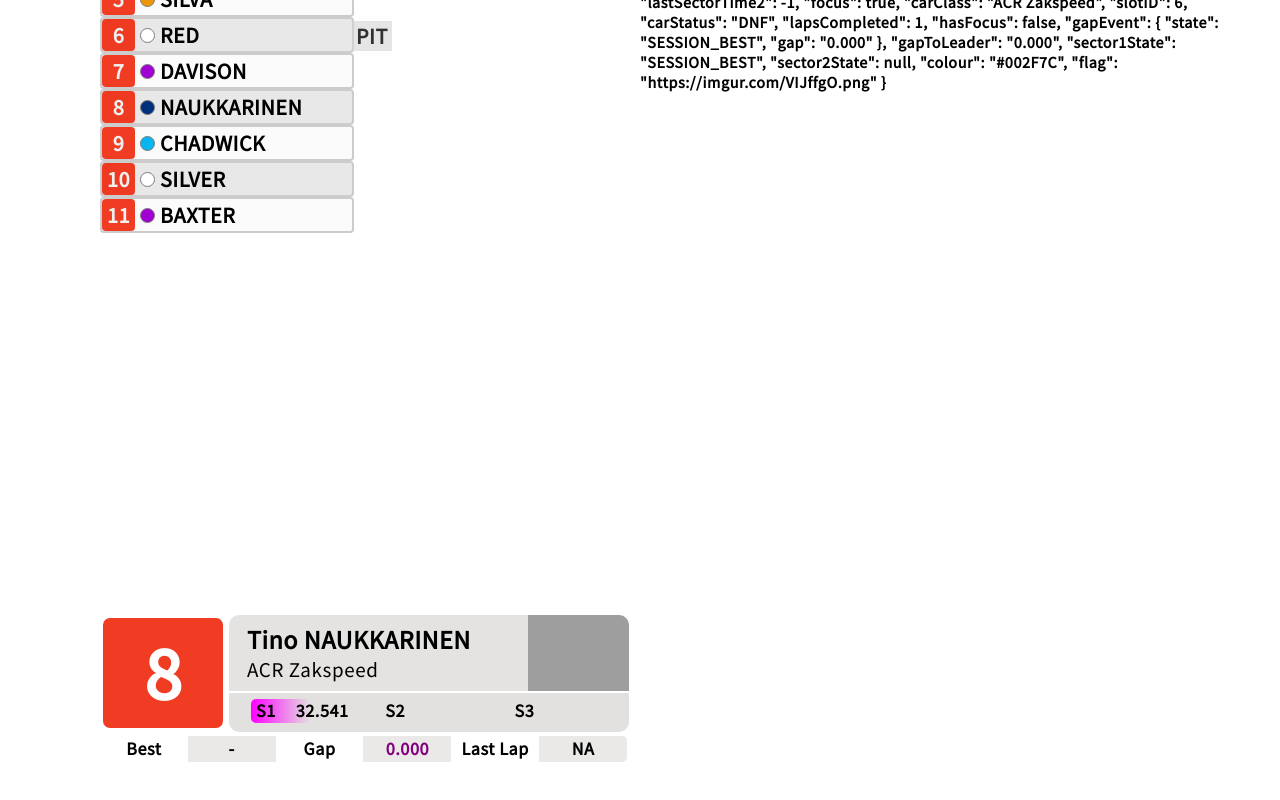
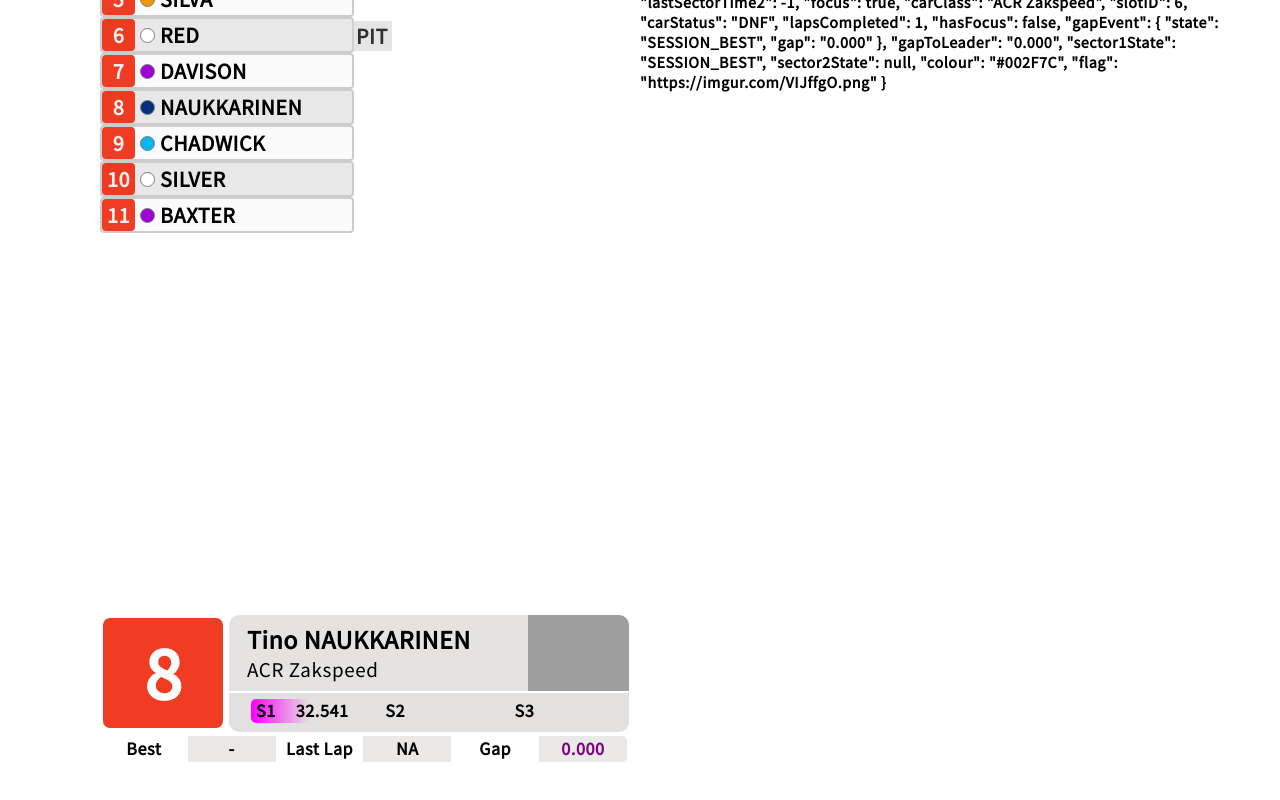
Before and after one commit to KChadwick96/rFactor-2-Overlay, an Angular app: page / in a window 1280 px wide. Shown: the part 268-1068 px from the top of the page. Built offline with nearby package versions, Linux system fonts and the light colour scheme; grey boxes are pictures that could not be loaded.

Commit message:
onboard race mode, support for warmup sessions

```diff
--- a/src/app/app.component.html
+++ b/src/app/app.component.html
@@ -1,6 +1,6 @@
 <banner [sessionData]="data?.session_info" [standings]="data?.standings"></banner>
 <tower [standings]="data?.standings" [raceSession]="data?.session_info?.session"></tower>
-<onboard [driver]="data?.focused_driver"></onboard>
+<onboard [driver]="data?.focused_driver" [raceSession]="data?.session_info?.session"></onboard>
 
 <!-- Testing -->
 <div style="position: absolute; right: 40px; top: 40px; background-color: white; font-size: 16px; max-width: 600px;">
--- a/src/app/components/banner/banner.component.ts
+++ b/src/app/components/banner/banner.component.ts
@@ -14,7 +14,7 @@ export class BannerComponent {
     set sessionData(data: any) {
         if (data == null) return;
 
-        if (data.session.includes('PRACTICE') || data.session.includes('QUALIFY')) {
+        if (data.session.includes('PRACTICE') || data.session.includes('QUALIFY') || data.session.includes('WARMUP')) {
             this._mode = 'TIME';
         } else {
             this._mode = 'LAP';
--- a/src/app/components/onboard/onboard.component.html
+++ b/src/app/components/onboard/onboard.component.html
@@ -13,8 +13,11 @@
                     <img src="{{ driver.flag }}">
                 </div>
             </div>
-            <div class="info__sectors">
-                <div class="sectors__row">
+
+            <div class="info__timing">
+
+                <!-- Sector info -->
+                <div class="row" *ngIf="_mode === 'FASTEST_GAP'">
                     <div class="sector" [ngClass]="_getSectorClass(driver, 1)">
                         <span class="sector__number">S1</span>
                         <span class="sector__time">
@@ -44,6 +47,18 @@
                         </span>
                     </div>
                 </div>
+
+                <!-- Position gap info -->
+                <div class="row" *ngIf="_mode === 'POSITION_GAP'">
+                    <div class="gap">
+                        <span class="gap__title">Ahead</span>
+                        <span class="gap__value" *ngIf="driver.position !== 1">{{ driver.timeBehindNext | toMinutes:true }}</span>
+                    </div>
+                    <div class="gap">
+                        <span class="gap__title">Behind</span>
+                        <span class="gap__value">-</span>
+                    </div>
+                </div>
             </div>
         </div>
     </div>
@@ -51,23 +66,30 @@
     <div class="secondary">
         <div class="data-key">Best</div>
         <div class="data-value">{{ driver.bestLapTime | toMinutes:true }}</div>
-        <div class="data-key">Gap</div>
-        <div class="data-value" [ngSwitch]="driver.gapEvent">
+        <div class="data-key">Last Lap</div>
+        <div class="data-value">
+            {{ (driver.lastLapTime !== -1) ? (driver.lastLapTime | toMinutes:true) : 'NA' }}
+        </div>
+        <div class="data-key">
+            {{ _mode === 'FASTEST_GAP' ? 'Gap' : 'Stops' }}
+        </div>
+        <div class="data-value" *ngIf="_mode === 'FASTEST_GAP'">
             <span *ngIf="driver.lastLapHold; else currentGap"
                 [style.color]="_getSectorColour(driver.lastLapHold.state)">
                 {{ driver.lastLapHold.gap }}
             </span>
 
-            <ng-template #currentGap [ngSwitch]="driver.gapEvent">
-                <span *ngSwitchCase="null">-</span>
-                <span *ngSwitchDefault [style.color]="_getSectorColour(driver.gapEvent.state)">
-                    {{ driver.gapEvent.gap }}
-                </span>
-            </ng-template>
+            <div [ngSwitch]="driver.gapEvent">
+                <ng-template #currentGap>
+                    <span *ngSwitchCase="null">-</span>
+                    <span *ngSwitchDefault [style.color]="_getSectorColour(driver.gapEvent.state)">
+                        {{ driver.gapEvent.gap }}
+                    </span>
+                </ng-template>
+            </div>
         </div>
-        <div class="data-key">Last Lap</div>
-        <div class="data-value">
-            {{ (driver.lastLapTime !== -1) ? (driver.lastLapTime | toMinutes:true) : 'NA' }}
+        <div class="data-value" *ngIf="_mode === 'POSITION_GAP'">
+            {{ driver.pitstops }}
         </div>
     </div>
 </div>
--- a/src/app/components/onboard/onboard.component.scss
+++ b/src/app/components/onboard/onboard.component.scss
@@ -56,7 +56,7 @@
                 }
             }
 
-            .info__sectors {
+            .info__timing {
                 border-bottom-left-radius: 10px;
                 border-bottom-right-radius: 10px;
                 background-color: rgba(226, 224, 222, 0.952);
@@ -64,19 +64,21 @@
                 width: 100%;
                 height: 39px;
 
-                .sectors__row {
+                .row {
                     margin: 6px 22px;
                     display: flex;
                     flex-direction: row;
                     justify-content: space-between;
 
-                    .sector {
+                    .gap, .sector {
                         font-size: 18px;
-                        //font-weight: normal;
-                        flex-basis: 26%;
+                        line-height: 24px;
                         border-radius: 5px;
                         padding-left: 5px;
-                        line-height: 24px;
+                    }
+
+                    .sector {
+                        flex-basis: 26%;
 
                         &--down {
                             background: linear-gradient(to right, #ff0000 0%, transparent 60%);
@@ -91,6 +93,15 @@
                         }
 
                         &__time {
+                            float: right;
+                        }
+                    }
+
+                    .gap {
+                        flex-basis: 45%;
+                        background: linear-gradient(to right, #ffffff 0%, transparent 60%);
+
+                        &__value {
                             float: right;
                         }
                     }
--- a/src/app/components/onboard/onboard.component.ts
+++ b/src/app/components/onboard/onboard.component.ts
@@ -6,8 +6,19 @@ import { Component, Input } from '@angular/core';
   styleUrls: ['./onboard.component.scss']
 })
 export class OnboardComponent {
+    _mode: string; // FASTEST_GAP, POSITION_GAP
 
     @Input() driver: any;
+    @Input()
+    set raceSession(session: string) {
+        if (!session) return;
+
+        if (session.includes('PRACTICE') || session.includes('QUALIFY') || session.includes('WARMUP')) {
+            this._mode = 'FASTEST_GAP';
+        } else {
+            this._mode = 'FASTEST_GAP';
+        }
+    }
 
     constructor() {}
 
--- a/src/app/components/tower/tower.component.ts
+++ b/src/app/components/tower/tower.component.ts
@@ -27,7 +27,6 @@ export class TowerComponent {
     };
 
     @Input() standings: any[] = [];
-
     @Input()
     set raceSession(session: string) {
         if (session !== this._raceSession) {
```
